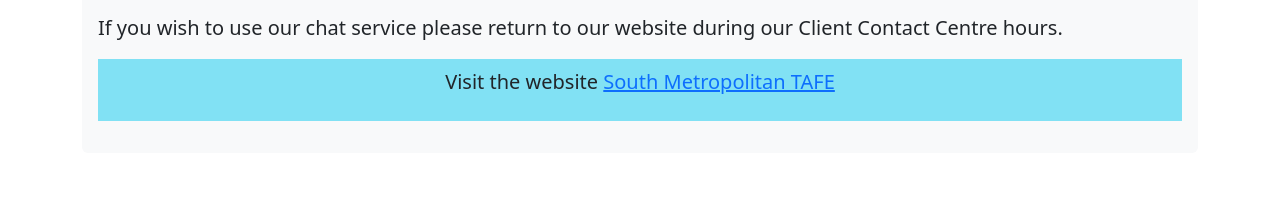
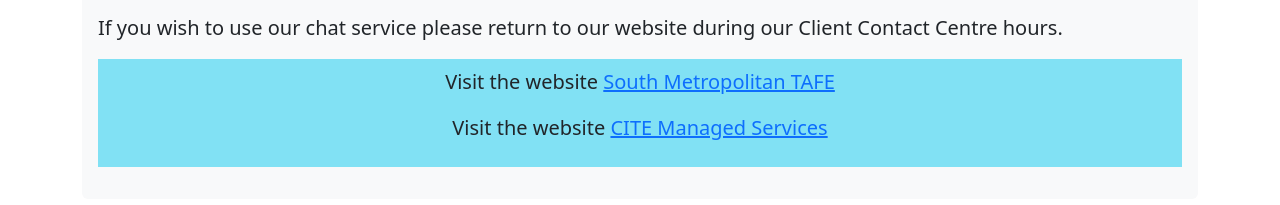
Before and after one commit to lowkw/boostrap-task-one, a plain HTML site: page contact.html in a window 1280 px wide. Shown: the part 207-412 px from the top of the page. Drawn offline with Linux system fonts and the light colour scheme.

Commit message:
Add files via upload
Added CITE Managed Services link.

```diff
--- a/contact.html
+++ b/contact.html
@@ -46,6 +46,7 @@
 		<p class="lead"> If you wish to use our chat service please return to our website during our Client Contact Centre hours.</p>
 		<figure class="bg-info p-2 bg-opacity-50 text-center">
 			<p class="lead">Visit the website <a href="https://www.southmetrotafe.wa.edu.au/">South Metropolitan TAFE</a> </p>
+			<p class="lead">Visit the website <a href="https://www.citems.com.au/">CITE Managed Services</a> </p>
 		</figure>
 	  </div>
 	</main>
```
